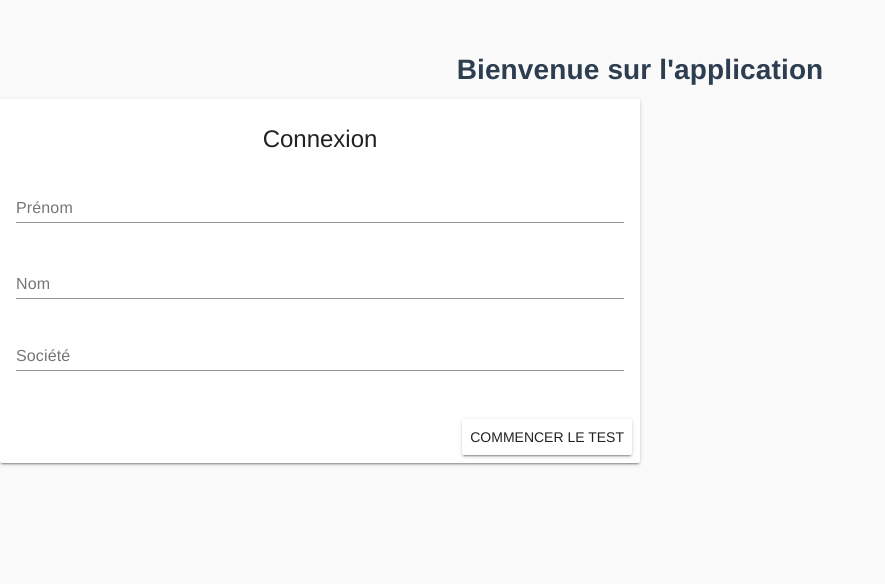
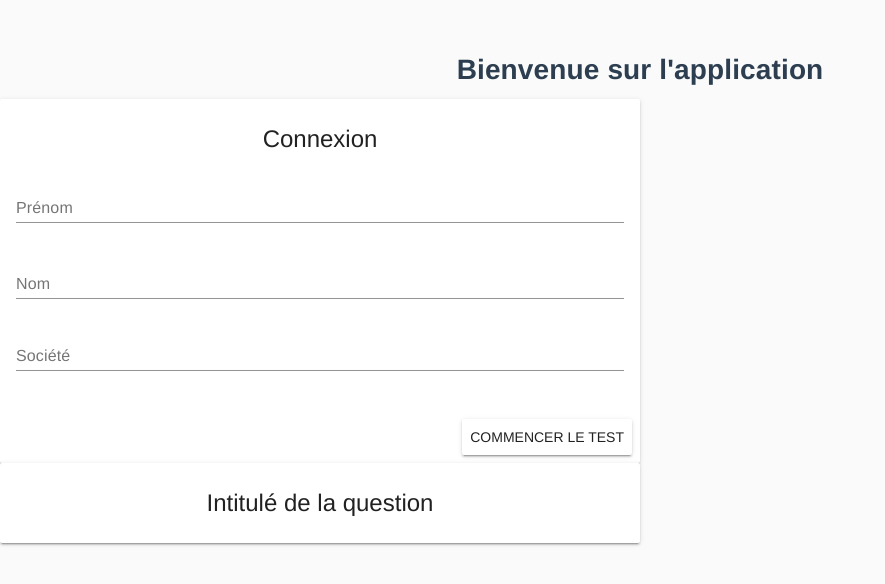
Before and after one commit to BenjaminSTRABACH/app-questionnaire-vue, a Vue app: page / in a window 1280 px wide. Shown: the top 584 px of the page, without its empty margins (0-885 px from the left). Built offline with nearby package versions, Linux system fonts and the light colour scheme.

Commit message:
Début création du composant des questions

```diff
--- a/src/App.vue
+++ b/src/App.vue
@@ -2,16 +2,19 @@
   <div id="app">
     <!-- <img alt="Vue logo" src="./assets/logo.png"> -->
     <Home/>
+    <Question question="Intitulé de la question"/>
   </div>
 </template>
 
 <script>
 import Home from './components/Home.vue'
+import Question from './components/Question.vue'
 
 export default {
   name: 'app',
   components: {
-    Home
+    Home,
+    Question
   }
 }
 </script>
--- a/src/components/Home.vue
+++ b/src/components/Home.vue
@@ -1,11 +1,8 @@
 <template>
     <div>
-        <!-- Prenom
-        Nom
-        Nom de la société -->
         <h1>Bienvenue sur l'application</h1>
         <form novalidate class="md-layout" @submit.prevent="validateUser">
-            <md-card class="md-layout-item md-with-hover md-size-50 md-small-size-100">
+            <md-card class="md-layout-item md-size-50 md-small-size-100">
                 <md-card-header>
                     <div class="md-title">Connexion</div>
                 </md-card-header>
@@ -102,7 +99,7 @@
             this.$v.$reset()
             this.form.firstName = null
         },
-        saveUser () {
+        beginTest () {
             this.sending = true
 
             // Instead of this timeout, here you can call your API
@@ -112,12 +109,14 @@
                 this.sending = false
                 this.clearForm()
             }, 1500)
+
+            //Charger une autre vue
         },
         validateUser () {
             this.$v.$touch()
 
             if (!this.$v.$invalid) {
-                this.saveUser()
+                this.beginTest()
                 }
             }
         }
--- a/src/components/Question.vue
+++ b/src/components/Question.vue
@@ -0,0 +1,31 @@
+<template>
+    <div>
+        <form novalidate class="md-layout" @submit.prevent="validateAnswer">
+            <md-card class="md-layout-item md-size-50 md-small-size-100">
+                <md-card-header>
+                    <div class="md-title">{{ question }}</div>
+                </md-card-header>
+
+
+
+            </md-card>
+        </form>
+    </div>
+</template>
+
+<script>
+    import { validationMixin } from 'vuelidate'
+    import {
+        required
+    } from 'vuelidate/lib/validators'
+
+    export default {
+        name: 'Question',
+        props: {
+            question: String
+        },
+        mixins: [validationMixin],
+    }
+
+
+</script>
```
Also changed, not shown: 1 other file (tests, documents, lock files or other folders).
